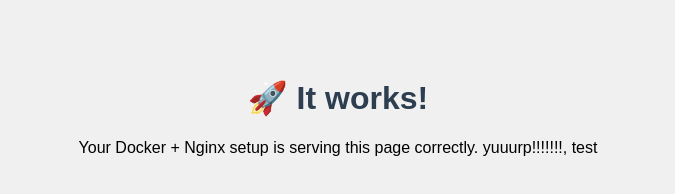
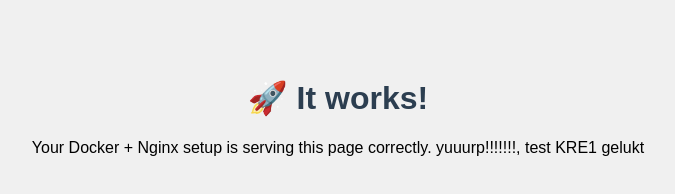
Before and after one commit to LukasMues/HostingPlatform, a plain HTML site: page Website/index.html in a window 1280 px wide. Shown: the whole page, without its empty margins (302-977 px from the left). Drawn offline with Linux system fonts and the light colour scheme.

Commit message:
kre1 demo

```diff
--- a/Website/index.html
+++ b/Website/index.html
@@ -18,6 +18,8 @@
 </head>
 <body>
   <h1>🚀 It works!</h1>
-  <p>Your Docker + Nginx setup is serving this page correctly. yuuurp!!!!!!!, test</p>
+  <p>Your Docker + Nginx setup is serving this page correctly. yuuurp!!!!!!!, test
+    KRE1 gelukt
+  </p>
 </body>
 </html>
```
